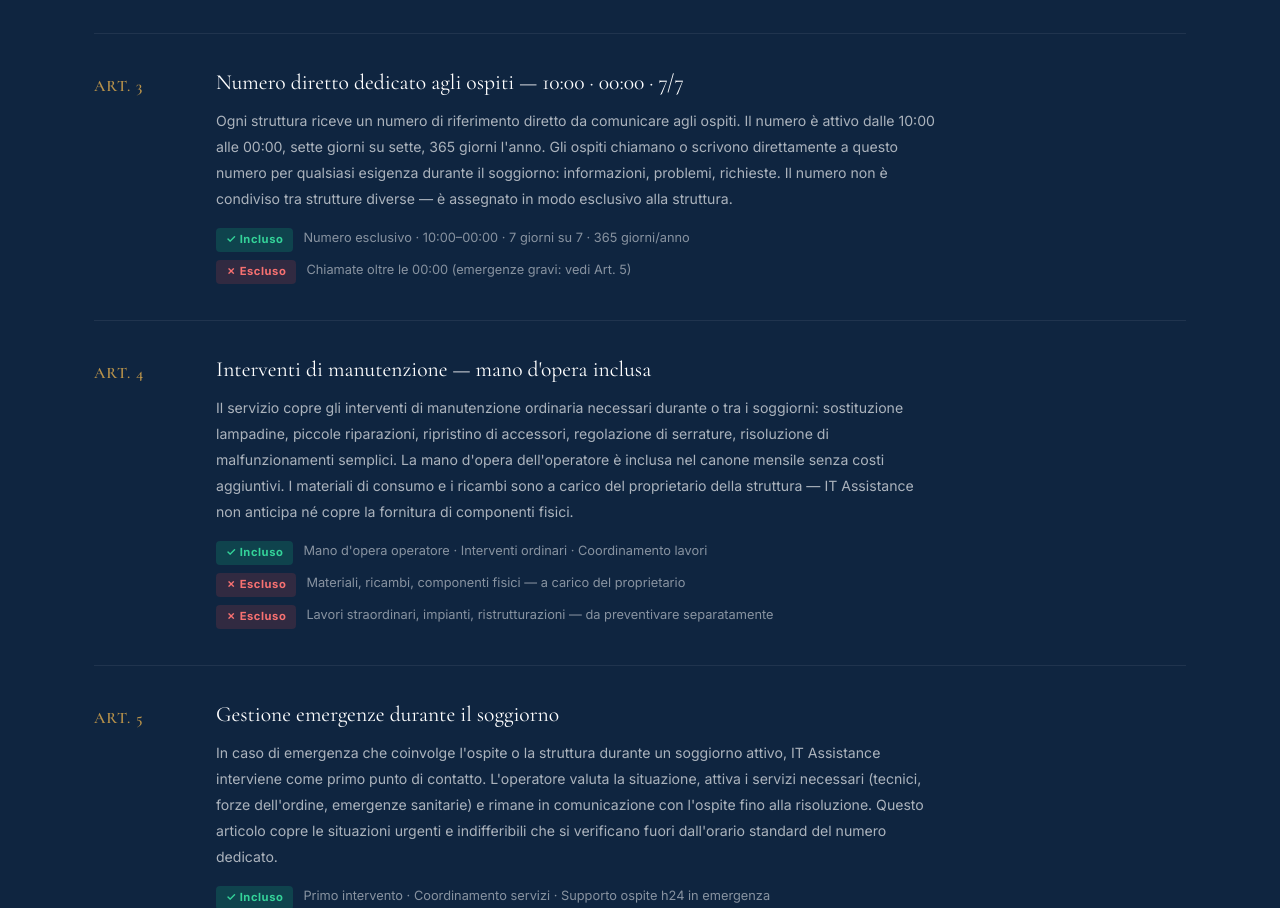
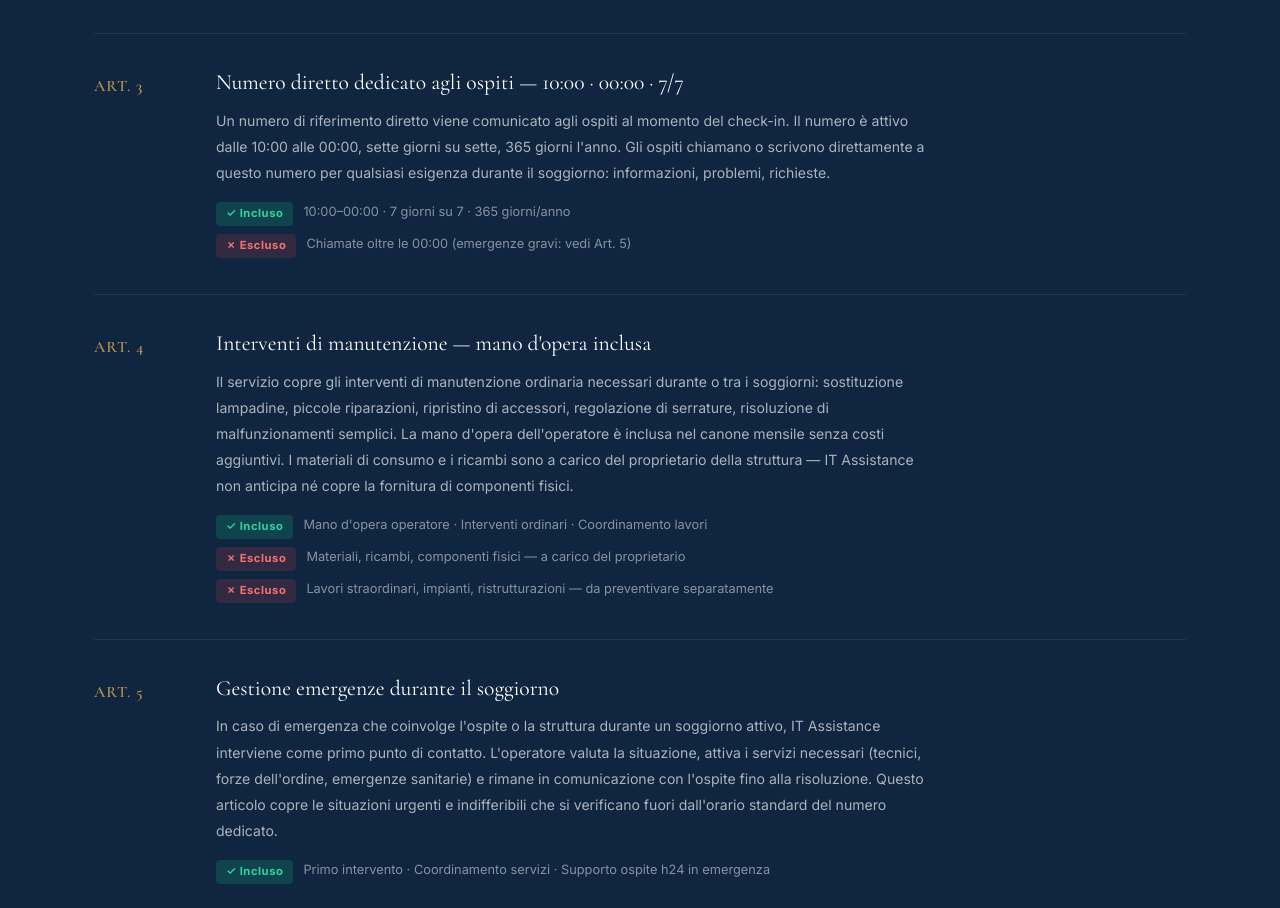
Before and after one commit to aherrerassantos-afk/itassistance-web, a plain HTML site: page index.html in a window 1280 px wide. Shown: the part 2153-3061 px from the top of the page. Drawn offline with nearby package versions, Linux system fonts and the light colour scheme.

Commit message:
fix(polizza): rimossa menzione numero esclusivo per struttura da Art. 3

```diff
--- a/index.html
+++ b/index.html
@@ -181,11 +181,11 @@
               <div class="polizza-art__body">
                 <h4 class="polizza-art__title">Numero diretto dedicato agli ospiti — 10:00 · 00:00 · 7/7</h4>
                 <p class="polizza-art__desc">
-                  Ogni struttura riceve un numero di riferimento diretto da comunicare agli ospiti. Il numero è attivo dalle 10:00 alle 00:00, sette giorni su sette, 365 giorni l'anno. Gli ospiti chiamano o scrivono direttamente a questo numero per qualsiasi esigenza durante il soggiorno: informazioni, problemi, richieste. Il numero non è condiviso tra strutture diverse — è assegnato in modo esclusivo alla struttura.
+                  Un numero di riferimento diretto viene comunicato agli ospiti al momento del check-in. Il numero è attivo dalle 10:00 alle 00:00, sette giorni su sette, 365 giorni l'anno. Gli ospiti chiamano o scrivono direttamente a questo numero per qualsiasi esigenza durante il soggiorno: informazioni, problemi, richieste.
                 </p>
                 <div class="polizza-art__scope">
                   <span class="scope-tag scope-tag--in">✓ Incluso</span>
-                  <span>Numero esclusivo · 10:00–00:00 · 7 giorni su 7 · 365 giorni/anno</span>
+                  <span>10:00–00:00 · 7 giorni su 7 · 365 giorni/anno</span>
                 </div>
                 <div class="polizza-art__scope" style="margin-top:8px;">
                   <span class="scope-tag scope-tag--out">✗ Escluso</span>
```
